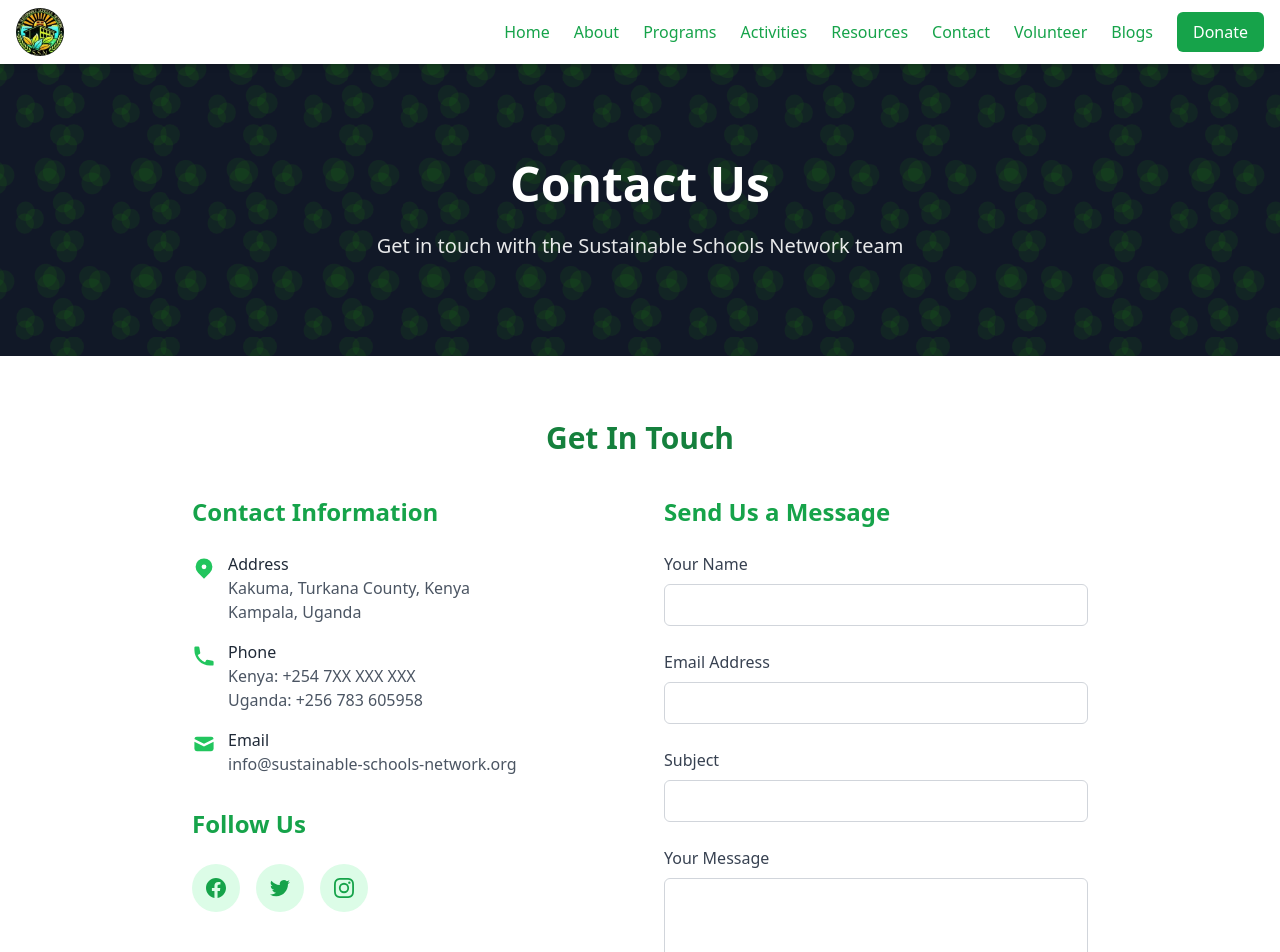
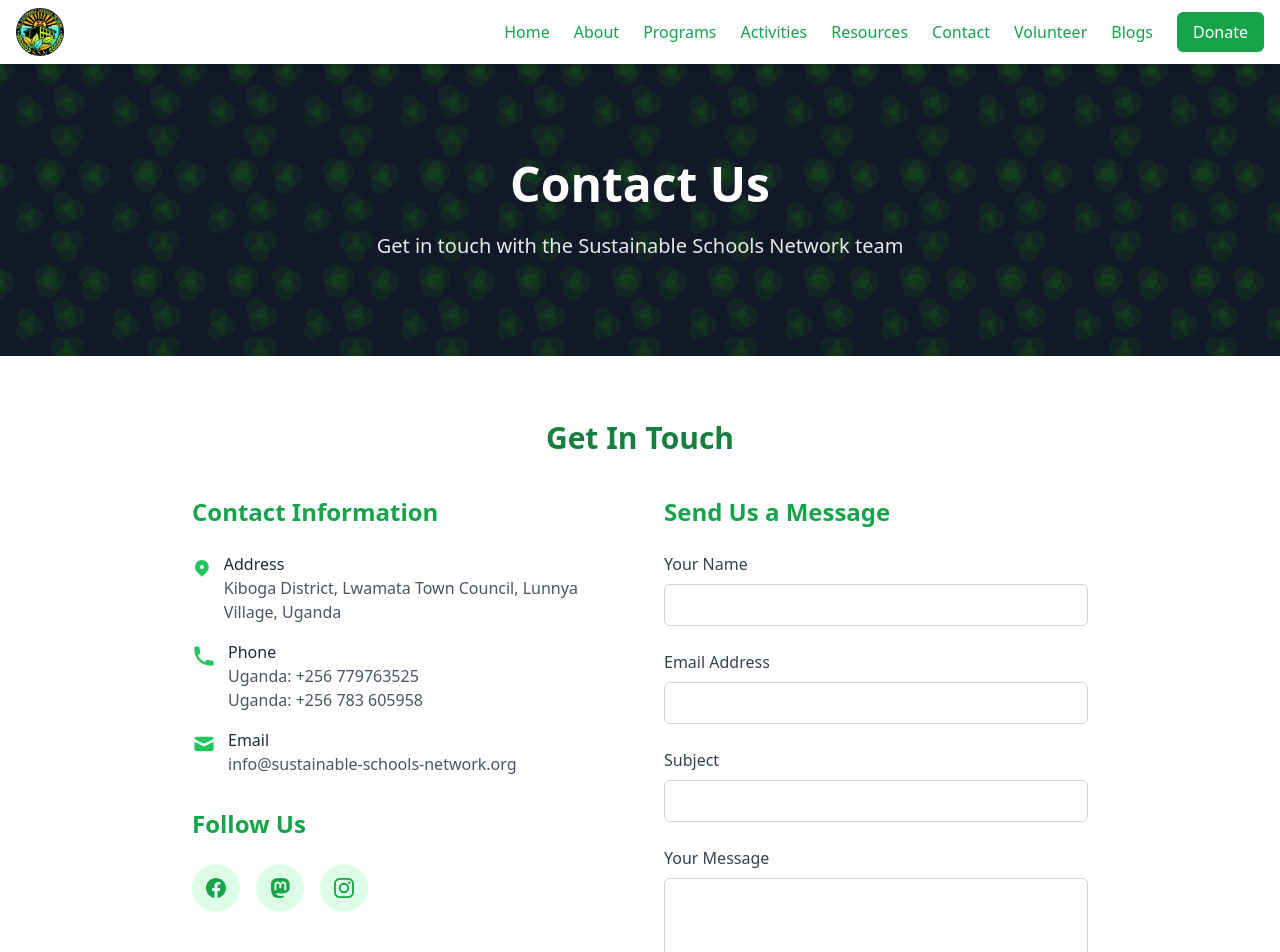
Before and after one commit to luhu18/SSN, a React (Create React App) app: page /contact in a window 1280 px wide. Shown: the top 952 px of the page. Built offline with nearby package versions, Linux system fonts and the light colour scheme.

Commit message:
Minor updates on the contact page.

```diff
--- a/src/components/Footer.js
+++ b/src/components/Footer.js
@@ -129,7 +129,7 @@
                   <path d="M22 12c0-5.523-4.477-10-10-10S2 6.477 2 12c0 4.991 3.657 9.128 8.438 9.878v-6.987h-2.54V12h2.54V9.797c0-2.506 1.492-3.89 3.777-3.89 1.094 0 2.238.195 2.238.195v2.46h-1.26c-1.243 0-1.63.771-1.63 1.562V12h2.773l-.443 2.89h-2.33v6.988C18.343 21.128 22 16.991 22 12z" />
                 </svg>
               </a>
-              {/* Twitter (X) */}
+              {/* mastodon*/}
              <a
   href="https://mastodon.social/@ehsenvironmentalclub1"
   target="_blank"
--- a/src/pages/ContactPage.js
+++ b/src/pages/ContactPage.js
@@ -1,5 +1,6 @@
 import React, { useState } from 'react'; // Import useState
 import PageHeader from '../components/PageHeader';
+import { RiMastodonFill } from 'react-icons/ri';
 
 const ContactPage = () => {
   // State for form fields
@@ -110,7 +111,7 @@
                     <div>
                       <h4 className="font-medium">Address</h4>
                       {/* Updated address based on the current location context */}
-                      <p className="text-gray-600">Kakuma, Turkana County, Kenya<br />Kampala, Uganda</p>
+                      <p className="text-gray-600">Kiboga District, Lwamata Town Council, Lunnya Village, Uganda</p>
                     </div>
                   </div>
 
@@ -121,7 +122,7 @@
                     <div>
                       <h4 className="font-medium">Phone</h4>
                       {/* Updated phone numbers based on Footer */}
-                      <p className="text-gray-600">Kenya: +254 7XX XXX XXX</p>
+                      <p className="text-gray-600">Uganda: +256 779763525</p>
                       <p className="text-gray-600">Uganda: +256 783 605958</p>
                     </div>
                   </div>
@@ -146,10 +147,16 @@
                       <path d="M22 12c0-5.523-4.477-10-10-10S2 6.477 2 12c0 4.991 3.657 9.128 8.438 9.878v-6.987h-2.54V12h2.54V9.797c0-2.506 1.492-3.89 3.777-3.89 1.094 0 2.238.195 2.238.195v2.46h-1.26c-1.243 0-1.63.771-1.63 1.562V12h2.773l-.443 2.89h-2.33v6.988C18.343 21.128 22 16.991 22 12z" />
                     </svg>
                   </a>
-                  <a href="https://twitter.com/yoursustainableschoolsnetwork" target="_blank" rel="noopener noreferrer" className="bg-green-100 text-green-600 p-3 rounded-full hover:bg-green-200 transition duration-300" aria-label="Twitter">
-                    <svg className="w-6 h-6" fill="currentColor" viewBox="0 0 24 24" xmlns="http://www.w3.org/2000/svg">
-                      <path d="M8.29 20.251c7.547 0 11.675-6.253 11.675-11.675 0-.178 0-.355-.012-.53A8.348 8.348 0 0022 5.92a8.19 8.19 0 01-2.357.646 4.118 4.118 0 001.804-2.27 8.224 8.224 0 01-2.605.996 4.107 4.107 0 00-6.993 3.743 11.65 11.65 0 01-8.457-4.287 4.106 4.106 0 001.27 5.477A4.072 4.072 0 012.8 9.713v.052a4.105 4.105 0 003.292 4.022 4.095 4.095 0 01-1.853.07 4.108 4.108 0 003.834 2.85A8.233 8.233 0 012 18.407a11.616 11.616 0 006.29 1.84" />
-                    </svg>
+                   {/* mastodon*/}
+                               <a
+                    href="https://mastodon.social/@ehsenvironmentalclub1"
+                    target="_blank"
+                    rel="noopener noreferrer"
+                    aria-label="Mastodon"
+                    className="bg-green-100 text-green-600 p-3 rounded-full hover:bg-green-200 transition duration-300"
+                   >
+                    {/* Use the FaMastodon component directly */}
+                    <RiMastodonFill className="w-6 h-6" />
                   </a>
                   <a href="https://instagram.com/yoursustainableschoolsnetwork" target="_blank" rel="noopener noreferrer" className="bg-green-100 text-green-600 p-3 rounded-full hover:bg-green-200 transition duration-300" aria-label="Instagram">
                     <svg className="w-6 h-6" fill="currentColor" viewBox="0 0 24 24" xmlns="http://www.w3.org/2000/svg">
```
